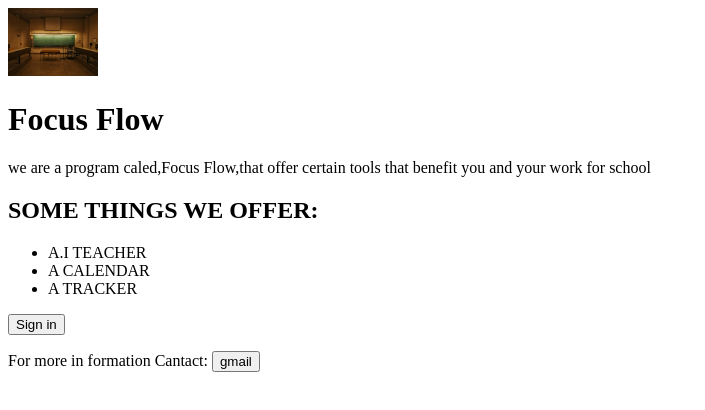
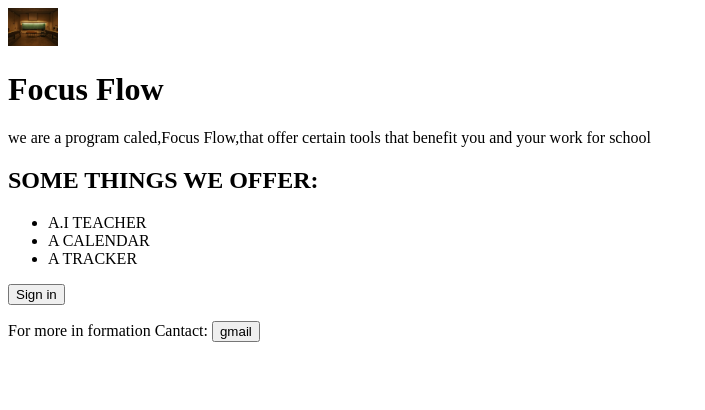
Before and after one commit to Tristan-Lin7703/Inquiry_Project_tristan_jesus_annie_kevin, a plain HTML site: page main.html in a window 1280 px wide. Shown: the whole page, without its empty margins (0-705 px from the left). Drawn offline with Linux system fonts and the light colour scheme.

Commit message:
90 to 50 px for title

```diff
--- a/main.html
+++ b/main.html
@@ -2,7 +2,7 @@
 <html>
      <head>
         <title>Focus Flow</title>
-        <img src="assets/Focus-Flow.jpg" alt="classrom pic by Niamat Ullah" width="90p">
+        <img src="assets/Focus-Flow.jpg" alt="classrom pic by Niamat Ullah" width="50p">
      </head>
      <body>
           <h1>Focus Flow </h1>
```
